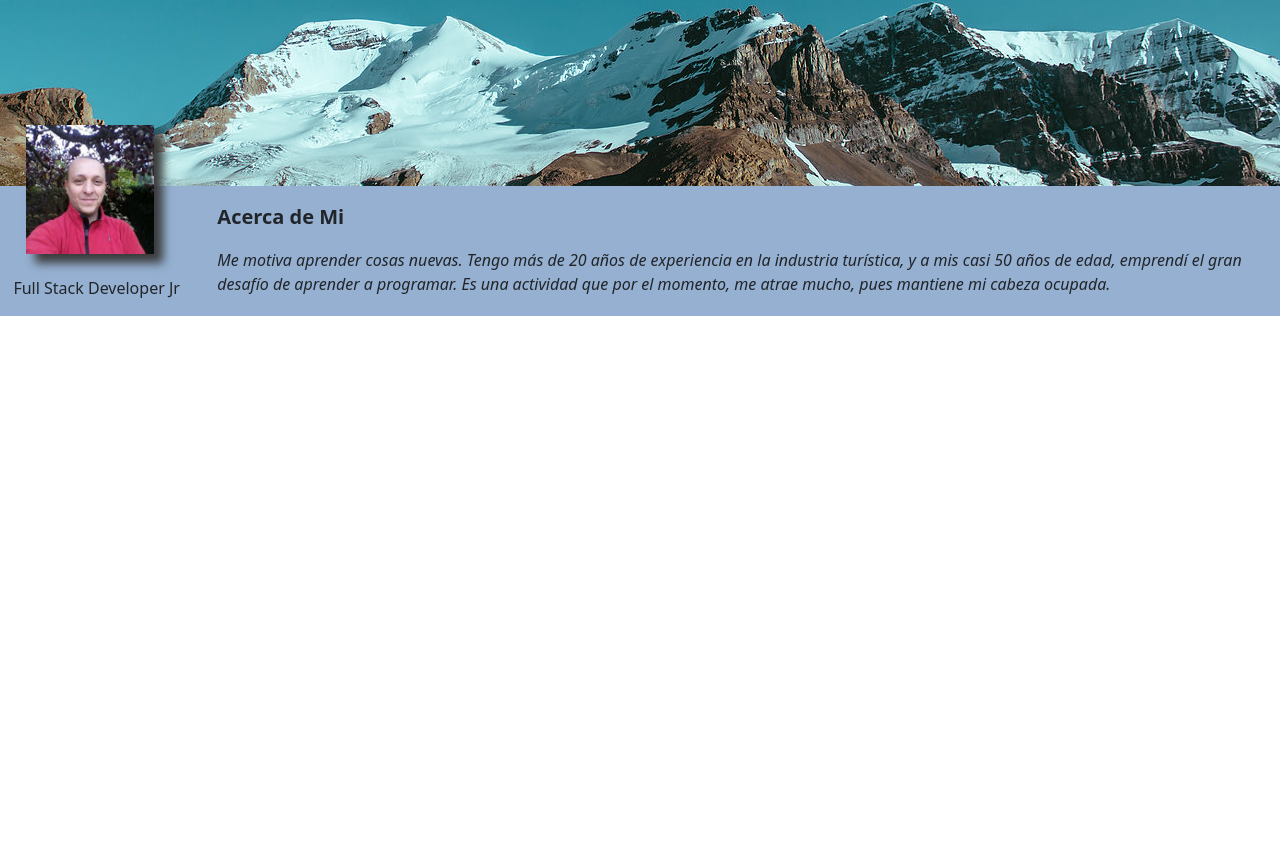
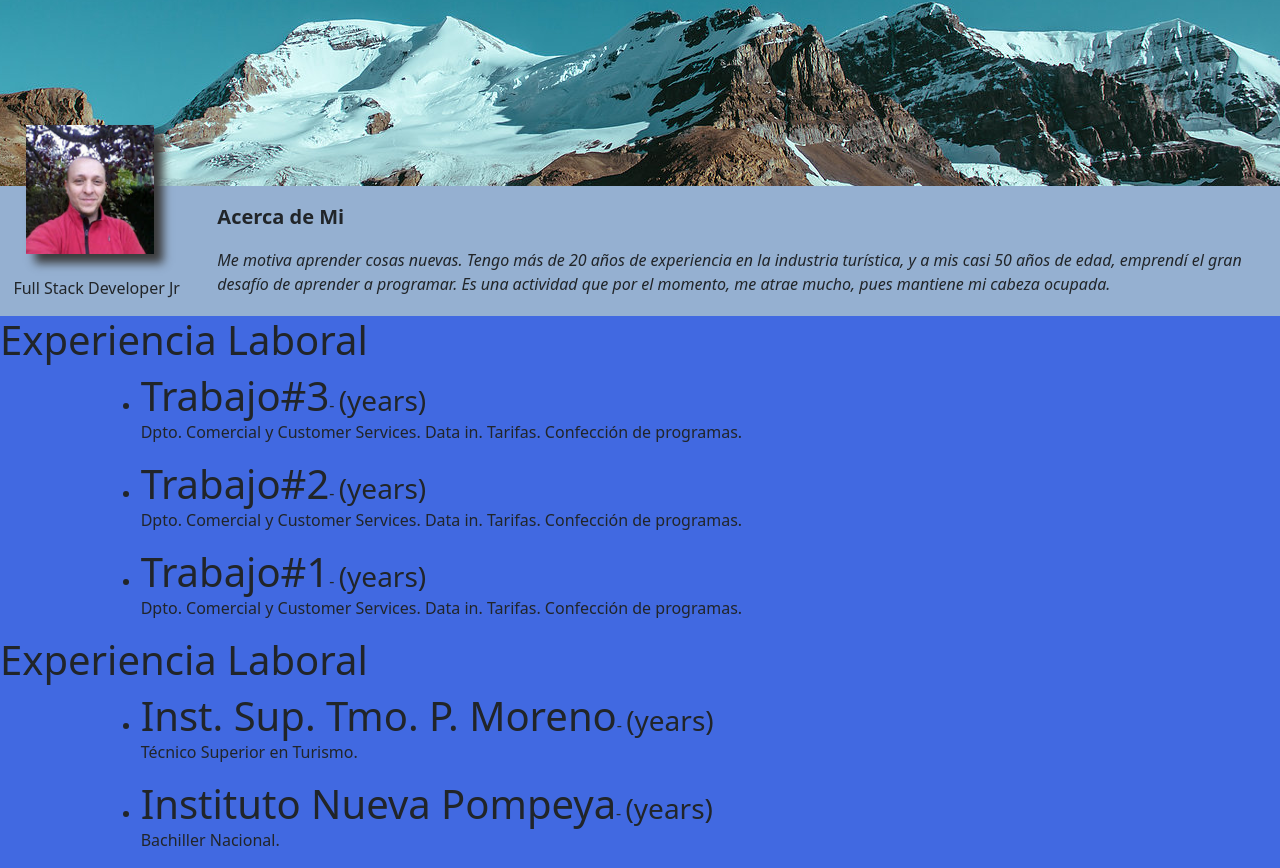
Before and after one commit to andes-soluciones/AlejoLeon-MiProyectoFinal, an Angular app in the folder AlejoLeon-MiProyectoFinal/: page / in a window 1280 px wide. Shown: the part 175-1043 px from the top of the page. Before the commit the page ends 800 px from the top, so only its background shows below. Built offline with nearby package versions, Linux system fonts and the light colour scheme.

Commit message:
Agregado de Exp. Laboral y Educación

```diff
--- a/AlejoLeon-MiProyectoFinal/src/app/app.component.html
+++ b/AlejoLeon-MiProyectoFinal/src/app/app.component.html
@@ -1,3 +1,5 @@
 <app-header></app-header>
 <h1 id="banner">Alejo Sebastián León</h1>
 <app-acerca-de></app-acerca-de>
+<app-experiencia></app-experiencia>
+<app-educacion></app-educacion>
--- a/AlejoLeon-MiProyectoFinal/src/app/app.module.ts
+++ b/AlejoLeon-MiProyectoFinal/src/app/app.module.ts
@@ -7,6 +7,8 @@ import { HeaderComponent } from './components/header/header.component';
 import { LogoAPComponent } from './components/logo-ap/logo-ap.component';
 import { RedesComponent } from './components/redes/redes.component';
 import { AcercaDeComponent } from './components/acerca-de/acerca-de.component';
+import { ExperienciaComponent } from './components/experiencia/experiencia.component';
+import { EducacionComponent } from './components/educacion/educacion.component';
 
 @NgModule({
   declarations: [
@@ -14,7 +16,9 @@ import { AcercaDeComponent } from './components/acerca-de/acerca-de.component';
     HeaderComponent,
     LogoAPComponent,
     RedesComponent,
-    AcercaDeComponent
+    AcercaDeComponent,
+    ExperienciaComponent,
+    EducacionComponent
   ],
   imports: [
     BrowserModule,
--- /dev/null
+++ b/AlejoLeon-MiProyectoFinal/src/app/components/educacion/educacion.component.css
@@ -0,0 +1,9 @@
+.row {
+    paddding: 20px;
+}
+div{
+    background-color: royalblue;
+}
+h1, h3{
+    display: inline;
+}
--- /dev/null
+++ b/AlejoLeon-MiProyectoFinal/src/app/components/educacion/educacion.component.html
@@ -0,0 +1,14 @@
+<div class="row">
+    <h1>Experiencia Laboral</h1>
+    <div class="col-lg-1"></div>
+    <div class="col-lg-11">
+        <ul>
+            <li><h1>Inst. Sup. Tmo. P. Moreno</h1>- <h3>(years)</h3></li>
+            <p>Técnico Superior en Turismo.</p>
+        </ul>
+        <ul>
+            <li><h1>Instituto Nueva Pompeya</h1>- <h3>(years)</h3></li>
+            <p>Bachiller Nacional.</p>
+        </ul>
+    </div>
+</div>
--- /dev/null
+++ b/AlejoLeon-MiProyectoFinal/src/app/components/educacion/educacion.component.ts
@@ -0,0 +1,15 @@
+import { Component, OnInit } from '@angular/core';
+
+@Component({
+  selector: 'app-educacion',
+  templateUrl: './educacion.component.html',
+  styleUrls: ['./educacion.component.css']
+})
+export class EducacionComponent implements OnInit {
+
+  constructor() { }
+
+  ngOnInit(): void {
+  }
+
+}
--- /dev/null
+++ b/AlejoLeon-MiProyectoFinal/src/app/components/experiencia/experiencia.component.css
@@ -0,0 +1,9 @@
+.row {
+    paddding: 20px;
+}
+div{
+    background-color: royalblue;
+}
+h1, h3{
+    display: inline;
+}
--- /dev/null
+++ b/AlejoLeon-MiProyectoFinal/src/app/components/experiencia/experiencia.component.html
@@ -0,0 +1,18 @@
+<div class="row">
+    <h1>Experiencia Laboral</h1>
+    <div class="col-lg-1"></div>
+    <div class="col-lg-11">
+        <ul>
+            <li><h1>Trabajo#3</h1>- <h3>(years)</h3></li>
+            <p>Dpto. Comercial y Customer Services. Data in. Tarifas. Confección de programas.</p>
+        </ul>
+        <ul>
+            <li><h1>Trabajo#2</h1>- <h3>(years)</h3></li>
+            <p>Dpto. Comercial y Customer Services. Data in. Tarifas. Confección de programas.</p>
+        </ul>
+        <ul>
+            <li><h1>Trabajo#1</h1>- <h3>(years)</h3></li>
+            <p>Dpto. Comercial y Customer Services. Data in. Tarifas. Confección de programas.</p>
+        </ul>
+    </div>
+</div>
--- /dev/null
+++ b/AlejoLeon-MiProyectoFinal/src/app/components/experiencia/experiencia.component.ts
@@ -0,0 +1,15 @@
+import { Component, OnInit } from '@angular/core';
+
+@Component({
+  selector: 'app-experiencia',
+  templateUrl: './experiencia.component.html',
+  styleUrls: ['./experiencia.component.css']
+})
+export class ExperienciaComponent implements OnInit {
+
+  constructor() { }
+
+  ngOnInit(): void {
+  }
+
+}
```
Also changed, not shown: 2 other files (tests, documents, lock files or other folders).
